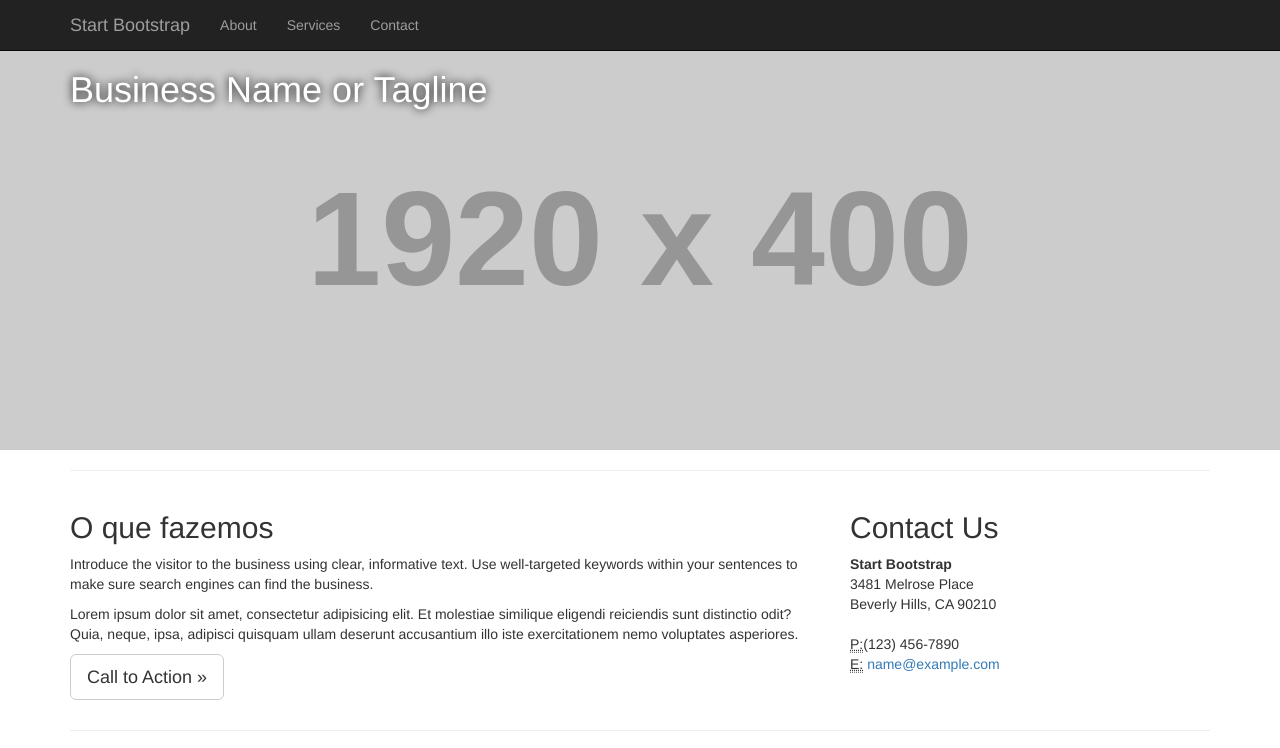
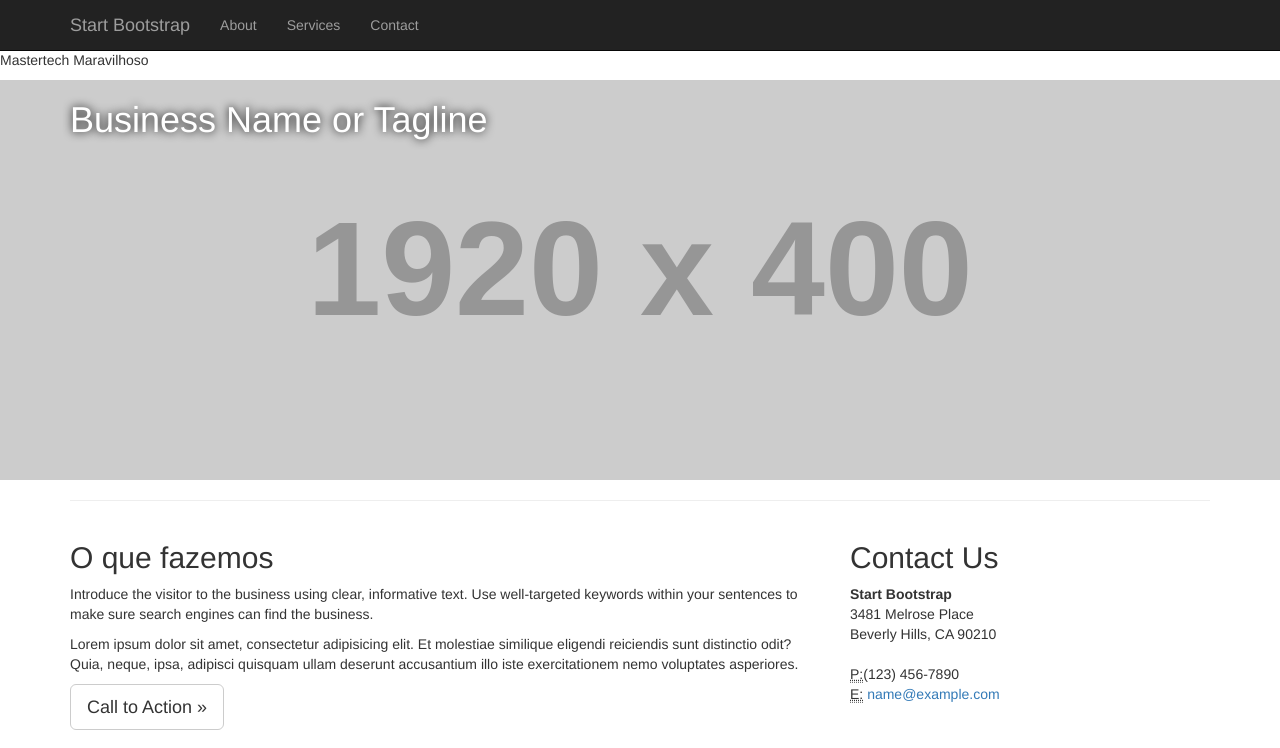
Before and after one commit to camilaachutti/site-pessoal-pronto, a plain HTML site: page index.html in a window 1280 px wide. Shown: the top 748 px of the page. Drawn offline with Linux system fonts and the light colour scheme; placeholder pictures from the web are drawn by us.

Commit message:
modificacao html

```diff
--- a/index.html
+++ b/index.html
@@ -28,7 +28,7 @@
 </head>
 
 <body>
-
+<p>Mastertech Maravilhoso</p>
     <!-- Navigation -->
     <nav class="navbar navbar-inverse navbar-fixed-top" role="navigation">
         <div class="container">
```
